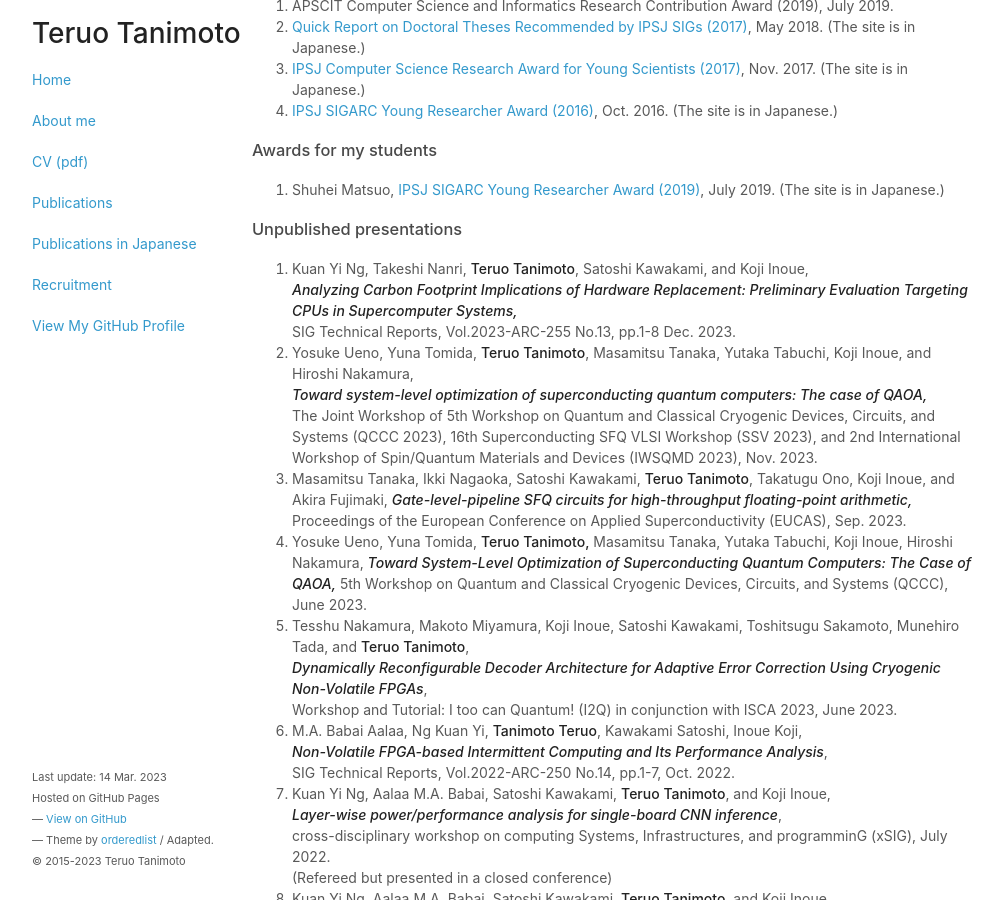
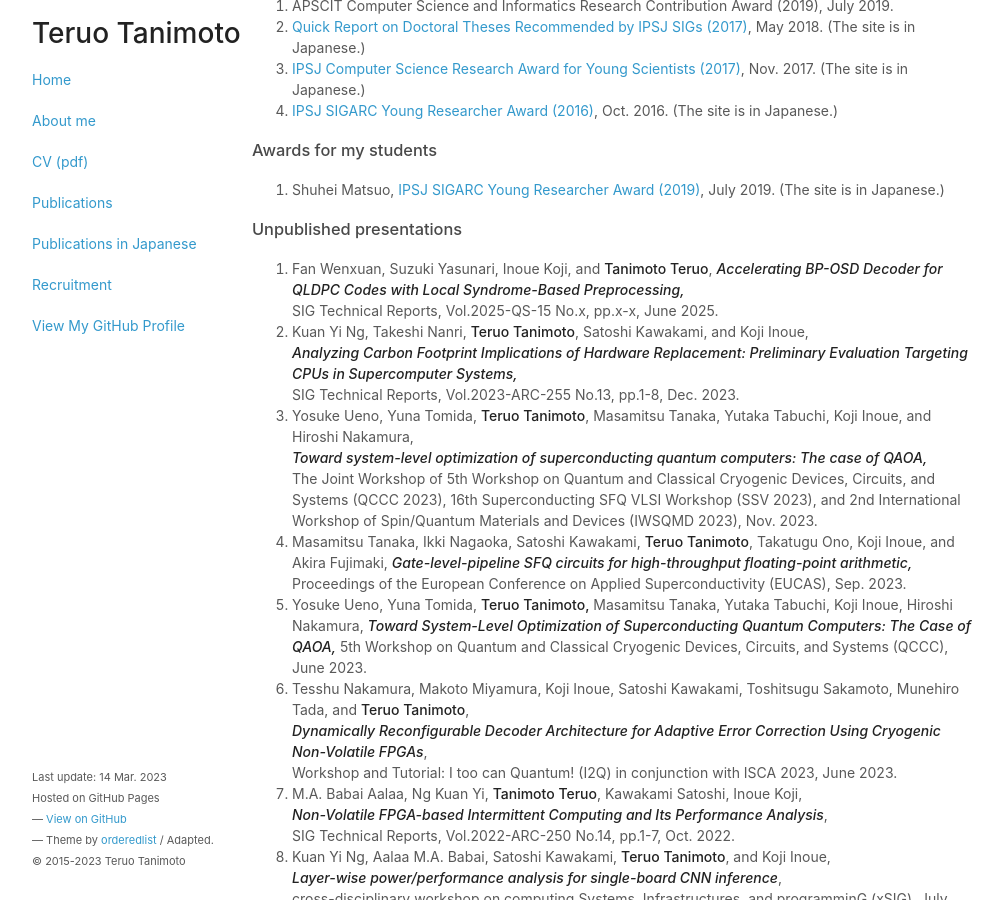
Before and after one commit to teruo41/teruo41.github.io, a Jekyll site: the page built from pubse.md, in a window 1280 px wide and 900 px high, scrolled down 4464 px. Shown: the whole window, without its empty margins (138-1141 px from the left). Built offline with Jekyll 4.4.1, drawn with Linux system fonts in a browser that asks for light colours.

Commit message:
Update pubse.md

```diff
--- a/pubse.md
+++ b/pubse.md
@@ -234,9 +234,13 @@ title: Publications
 
 ### Unpublished presentations
 
+0. Fan Wenxuan, Suzuki Yasunari, Inoue Koji, and __Tanimoto Teruo__,
+   ***Accelerating BP-OSD Decoder for QLDPC Codes with Local Syndrome-Based Preprocessing,***
+   SIG Technical Reports, Vol.2025-QS-15 No.x, pp.x-x, June 2025.
+
 0. Kuan Yi Ng, Takeshi Nanri, __Teruo Tanimoto__, Satoshi Kawakami, and Koji Inoue,
    ***Analyzing Carbon Footprint Implications of Hardware Replacement: Preliminary Evaluation Targeting CPUs in Supercomputer Systems,***
-   SIG Technical Reports, Vol.2023-ARC-255 No.13, pp.1-8 Dec. 2023.
+   SIG Technical Reports, Vol.2023-ARC-255 No.13, pp.1-8, Dec. 2023.
 
 0. Yosuke Ueno, Yuna Tomida, __Teruo Tanimoto__, Masamitsu Tanaka, Yutaka Tabuchi, Koji Inoue, and Hiroshi Nakamura,
    ***Toward system-level optimization of superconducting quantum computers: The case of QAOA,***
```
